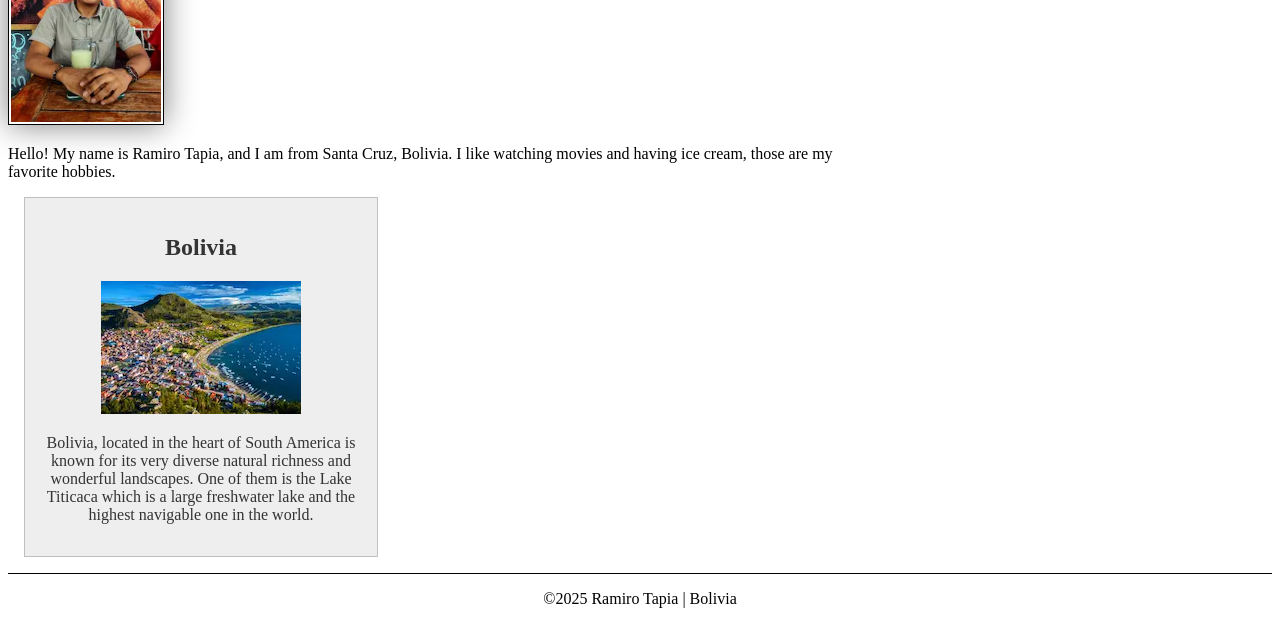
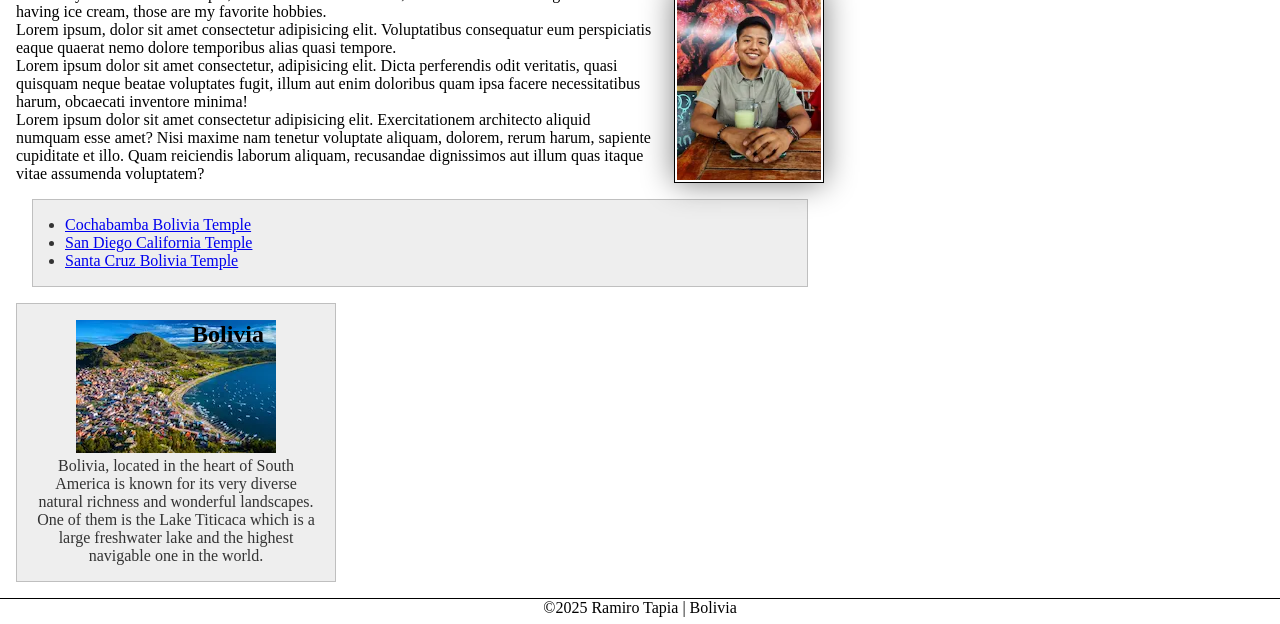
Before and after one commit to ramirotl/wdd130, a plain HTML site: page index.html in a window 1280 px wide. Shown: the part 304-928 px from the top of the page. Drawn offline with Linux system fonts and the light colour scheme.

Commit message:
enhanced home page

```diff
--- a/index.html
+++ b/index.html
@@ -15,6 +15,8 @@
         <nav>
             <a href="#">Home</a>
             <a href="wwr/">Rafting Website</a>
+            <a href="http://linkedin.com" target="_blank">LinkedIn Page</a>
+            <a href="http://facebook.com" target="_blank">Facebook Page</a>
         </nav>
     </header>
     <main>
@@ -22,8 +24,25 @@
         <img src="images/profile.webp" alt="Hello my name is Ramiro Tapia" width="200">
         <p>Hello! My name is Ramiro Tapia, and I am from Santa Cruz, Bolivia. I like watching movies and having ice
             cream, those are my favorite hobbies.</p>
+        <p>Lorem ipsum, dolor sit amet consectetur adipisicing elit. Voluptatibus consequatur eum perspiciatis eaque
+            quaerat nemo dolore temporibus alias quasi tempore.</p>
+        <p>Lorem ipsum dolor sit amet consectetur, adipisicing elit. Dicta perferendis odit veritatis, quasi quisquam
+            neque beatae voluptates fugit,
+            illum aut enim doloribus quam ipsa facere necessitatibus harum, obcaecati inventore minima!</p>
+        <p>Lorem ipsum dolor sit amet consectetur adipisicing elit. Exercitationem architecto aliquid numquam esse amet?
+            Nisi maxime nam tenetur voluptate aliquam, dolorem, rerum harum, sapiente cupiditate et illo. Quam
+            reiciendis laborum aliquam, recusandae dignissimos aut illum quas itaque vitae assumenda voluptatem?</p>
+
+        <ul class="box indent">
+            <li><a href="http://https://www.churchofjesuschrist.org/temples/details/cochabamba-bolivia-temple?lang=eng"
+                    target="_blank">Cochabamba Bolivia Temple</a></li>
+            <li><a href="http://https://www.churchofjesuschrist.org/temples/details/san-diego-california-temple?lang=eng"
+                    target="_blank">San Diego California Temple</a></li>
+            <li><a href="http://https://www.churchofjesuschrist.org/temples/details/santa-cruz-bolivia-temple?lang=eng"
+                    target="_blank">Santa Cruz Bolivia Temple</a></li>
+        </ul>
     </main>
-    <aside>
+    <aside class="box">
         <h2>Bolivia</h2>
         <img src="images/bolivia.webp" alt="Lake Titicaca">
         <p>Bolivia, located in the heart of South America is known for its very diverse natural richness and wonderful
--- a/styles/styles.css
+++ b/styles/styles.css
@@ -4,6 +4,11 @@
     --height: auto;
 }
 
+* {
+    box-sizing: border-box;
+    padding: 0;
+    margin: 0;
+}
 nav {
     background-color: var(--heading-background-color);
     padding: 10px;
@@ -25,6 +30,8 @@ main img {
     border: 1px solid black;
     padding: 2px;
     box-shadow: 0 0 30px gray;
+    float: right;
+    margin: 0 0 0 1rem; /*adds margin to the left */
 }
 
 p{
@@ -33,16 +40,24 @@ p{
 
 main {
     max-width: 840px;
+    padding: 0 1rem; /*adds padding to the right */
 }
 
 aside {
     width: 20rem;
-    margin: 1rem;
-    border: 1px solid rgba(0 0 0 / 0.2);
-    padding: 1rem;
-    background-color: #eee;
-    color: #333;
+    /* margin: 1rem; */
+    /*border: 1px solid rgba(0 0 0 / 0.2); /*use variables */
+    /*padding: 1rem;*/
+    /*background-color: #eee;*/ /*use variables */
+    /*color: #333;*/ /*use variables */
     text-align: var(--text-align);
+    position: relative;
+}
+aside h2 {
+    position: absolute;
+    top: 17px;
+    left: 175px;
+    color: #000; /*added to change color*/
 }
 
 aside img {
@@ -55,3 +70,17 @@ footer {
     border-top: 1px solid #000;
     text-align: var(--text-align);
 }
+
+/* Class Selectors */
+
+.box {
+    margin: 1rem;
+    padding: 1rem;
+    border: 1px solid rgba(0 0 0 / 0.2);  /*use variables */
+    background-color: #eee; /*use variables */
+    color: #333; /*use variables */
+}
+
+.indent {
+    padding-left: 2rem;
+}
```
